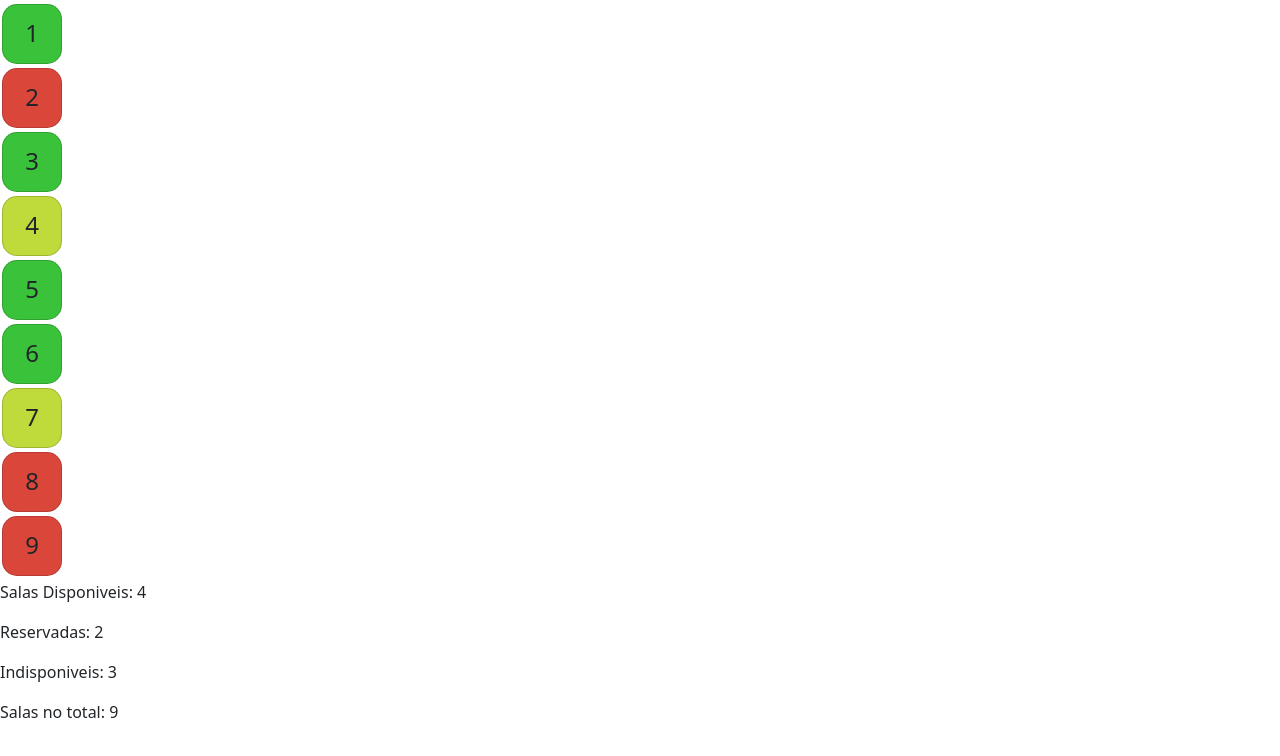
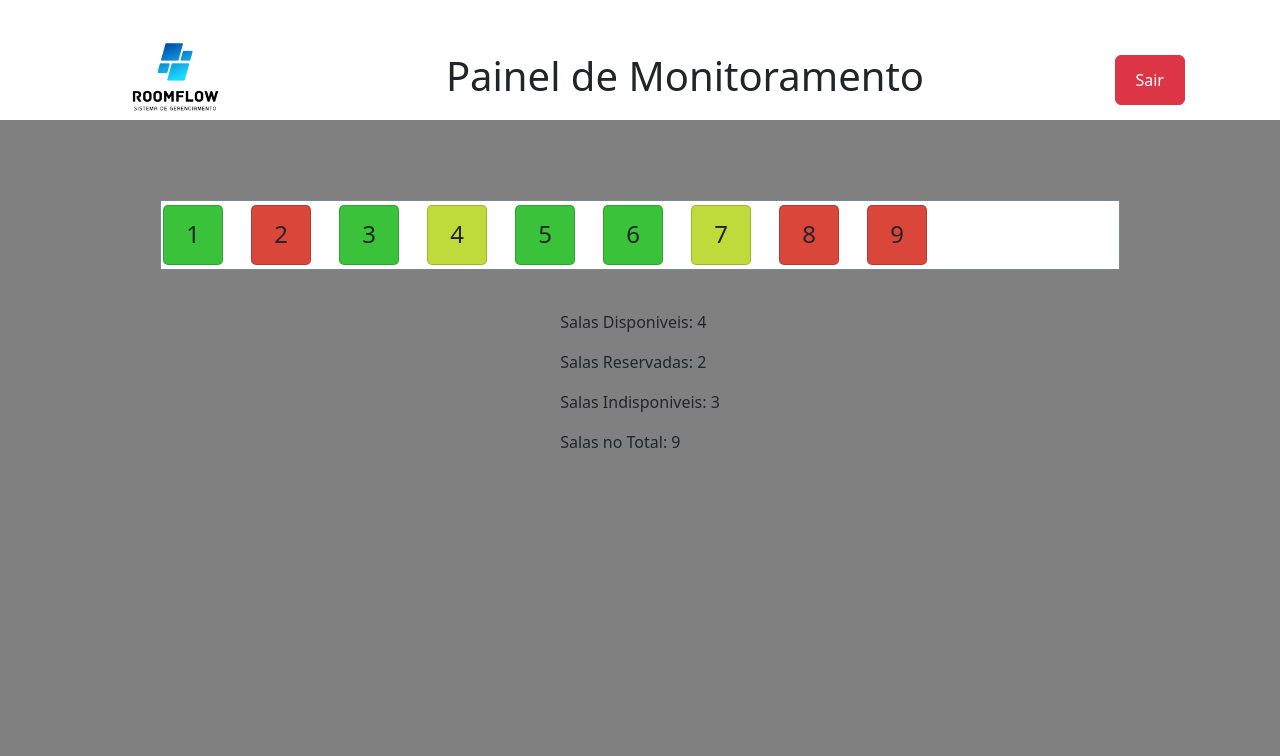
Before and after one commit to Allcantaraa/RoomFlow-Front-End, an Angular app: page /principal in a window 1280 px wide. Shown: the top 756 px of the page. Built offline with nearby package versions, Linux system fonts and the light colour scheme.

Commit message:
estrutura feita

```diff
--- a/src/app/app.module.ts
+++ b/src/app/app.module.ts
@@ -30,7 +30,8 @@ import { provideAnimationsAsync } from '@angular/platform-browser/animations/asy
   imports: [
     BrowserModule,
     AppRoutingModule,
-    FormsModule
+    FormsModule,
+
   ],
   providers: [
     provideAnimationsAsync()
--- a/src/app/components/pages/principal/cards-sala/cards-sala.component.css
+++ b/src/app/components/pages/principal/cards-sala/cards-sala.component.css
@@ -3,8 +3,18 @@
   height: 60px;
   width: 60px;
   text-align: center;
-  border-radius: 15px;
+  border-radius: 5px;
   padding: 10px 20px;
   font-size: 24px;
   cursor: pointer;
 }
+
+/* .card {
+  width: 40px;
+  height: 40px;
+  border-radius: 5px;
+  cursor: pointer;
+  display: flex;
+  justify-content: center;
+  align-items: center;
+} */
--- a/src/app/components/pages/principal/principal.component.css
+++ b/src/app/components/pages/principal/principal.component.css
@@ -0,0 +1,39 @@
+.corpo {
+  display: flex;
+  flex-direction: column;
+  width: 100%;
+  height: 85%;
+  align-items: center;
+  background-color: gray;
+  padding: 40px;
+}
+
+nav {
+  display: flex;
+  align-items: center;
+  justify-content: space-around;
+  height: 15%;
+}
+
+nav > img {
+  width: 160px;
+  height: 160px;
+  font-size: 32px;
+}
+
+nav > button {
+  width: 70px;
+  height: 50px;
+}
+
+
+
+.grid {
+  margin: 40px;
+  display: grid;
+  grid-template-columns: repeat(11, 1fr);
+  grid-gap: 10px;
+  width: 80%;
+  border: 1px solid lightslategray;
+  background-color: white;
+}
--- a/src/app/components/pages/principal/principal.component.html
+++ b/src/app/components/pages/principal/principal.component.html
@@ -1,10 +1,20 @@
-<div *ngFor="let sala of salaLista">
-  <app-cards-sala [sala]="sala"></app-cards-sala>
+<nav class="nav">
+  <img src="icons/logoRoom_processed.png" alt="" />
+  <h1>Painel de Monitoramento</h1>
+  <button class="btn btn-danger">Sair</button>
+</nav>
+
+<div class="corpo">
+  <div class="grid">
+    <div *ngFor="let sala of salaLista">
+      <app-cards-sala [sala]="sala"></app-cards-sala>
+    </div>
+  </div>
+
+  <div>
+    <p>Salas Disponiveis: {{ salasDisponiveis }}</p>
+    <p>Salas Reservadas: {{ salasReservadas }}</p>
+    <p>Salas Indisponiveis: {{ salasIndisponiveis }}</p>
+    <p>Salas no Total: {{ salaLista.length }}</p>
+  </div>
 </div>
-
-<div class="salas-criadas">
-  <p>Salas Disponiveis: {{salasDisponiveis}}</p>
-  <p>Reservadas: {{salasReservadas}}</p>
-  <p>Indisponiveis: {{salasIndisponiveis}}</p>
-  <p>Salas no total: {{salaLista.length}}</p>
-</div>
--- a/src/app/components/pages/principal/principal.component.ts
+++ b/src/app/components/pages/principal/principal.component.ts
@@ -1,5 +1,4 @@
-import { Component, Input } from '@angular/core';
-import { ISala } from '../../../Interfaces/Sala';
+import { Component } from '@angular/core';
 import { Status } from '../../../Enums/Status.enum';
 import { SalaList } from '../../../data/sala-lista';
 
--- a/src/styles.css
+++ b/src/styles.css
@@ -8,3 +8,5 @@ html,body {
   width: 100%;
   font-family: 'Segoe UI', Tahoma, Verdana, sans-serif;
 }
+html, body { height: 100%; }
+body { margin: 0; font-family: Roboto, "Helvetica Neue", sans-serif; }
```
